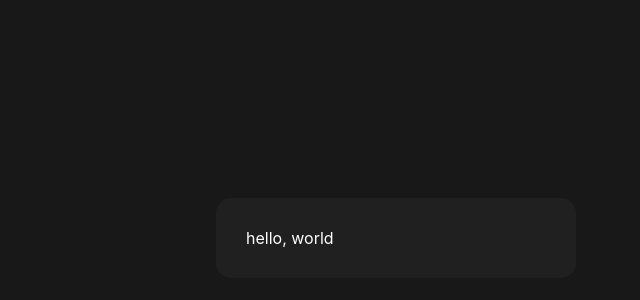
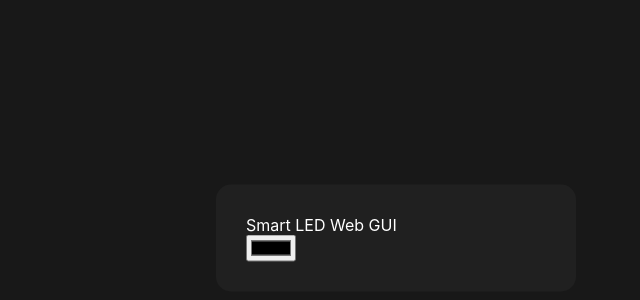
Before and after one commit to kd3n1z/smart-led-web-gui, a Svelte app: page / in a window 1280 px wide. Shown: the part 162-462 px from the top of the page, without its empty margins (244-884 px from the left). Built offline with nearby package versions, Linux system fonts and the light colour scheme.

Commit message:
feat: basic color changing

```diff
--- a/src/App.svelte
+++ b/src/App.svelte
@@ -1,7 +1,36 @@
 <script lang="ts">
+    function onChangeColor(color: string) {
+        const rgb = hexToRgb(color);
 
+        if (rgb != null) {
+            apiRequest(`set-solid-color ${rgb.r} ${rgb.g} ${rgb.b}`);
+        }
+    }
+
+    function hexToRgb(hex: string) {
+        const result = /^#?([a-f\d]{2})([a-f\d]{2})([a-f\d]{2})$/i.exec(hex);
+        return result
+            ? {
+                  r: parseInt(result[1], 16),
+                  g: parseInt(result[2], 16),
+                  b: parseInt(result[3], 16),
+              }
+            : null;
+    }
+
+    function apiRequest(...commandsArray: string[]) {
+        const commands = commandsArray.join(';');
+
+        console.log('making api request: ' + commands);
+
+        fetch(window.location.origin + '/api' + new URLSearchParams({ commands }));
+    }
 </script>
 
 <main>
-    hello, world
+    Smart LED Web GUI
+
+    <div>
+        <input type="color" on:change={(e) => onChangeColor(e.currentTarget.value)} />
+    </div>
 </main>
--- a/src/index.scss
+++ b/src/index.scss
@@ -1,3 +1,9 @@
+html, body {
+    margin: 0;
+
+    min-height: 100%;
+}
+
 body {
     font-family: Inter, system-ui, Avenir, Helvetica, Arial, sans-serif;
 
```
